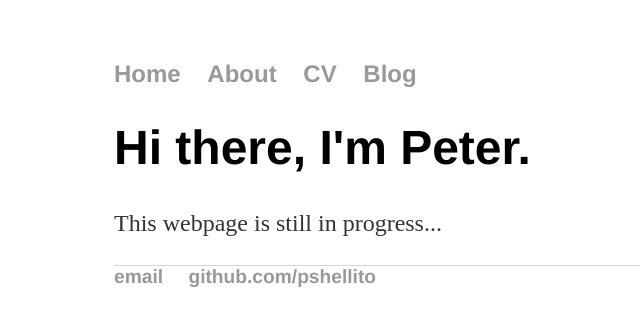
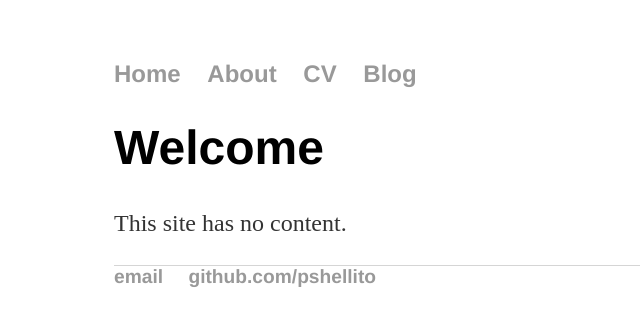
Before and after one commit to petej5/petej5.github.io, a Jekyll site: the page built from index.html, in a window 1280 px wide. Shown: the top 326 px of the page, without its empty margins (78-718 px from the left). Built offline with Jekyll 4.4.1, drawn with Linux system fonts in a browser that asks for light colours.

Commit message:
Update index.html

```diff
--- a/index.html
+++ b/index.html
@@ -3,6 +3,6 @@ layout: default
 title: Peter Shellito
 ---
 <div class="blurb">
-	<h1>Hi there, I'm Peter.</h1>
-	<p>This webpage is still in progress...</a></p>
+	<h1>Welcome</h1>
+	<p>This site has no content.</a></p>
 </div><!-- /.blurb -->
```
